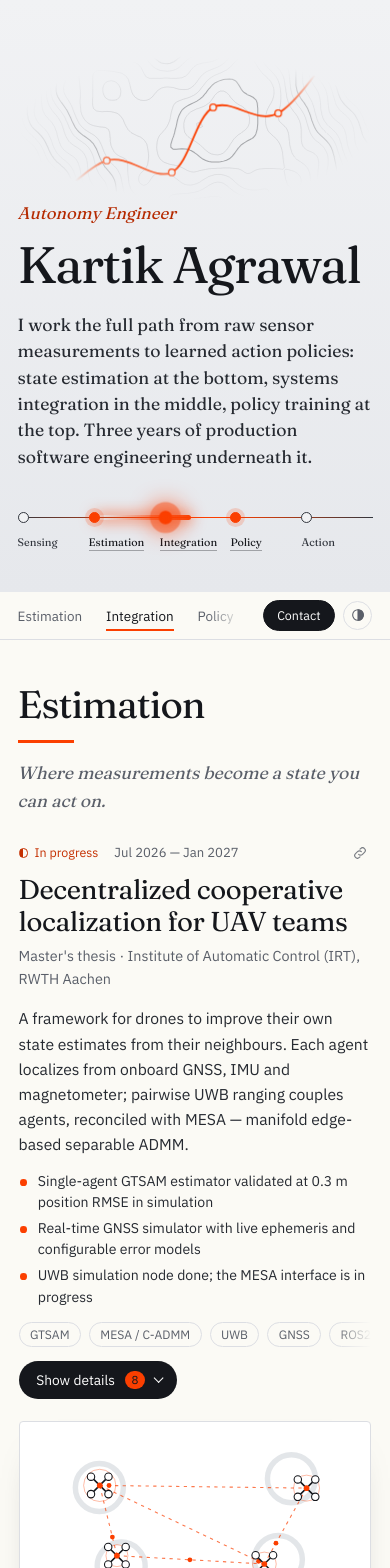
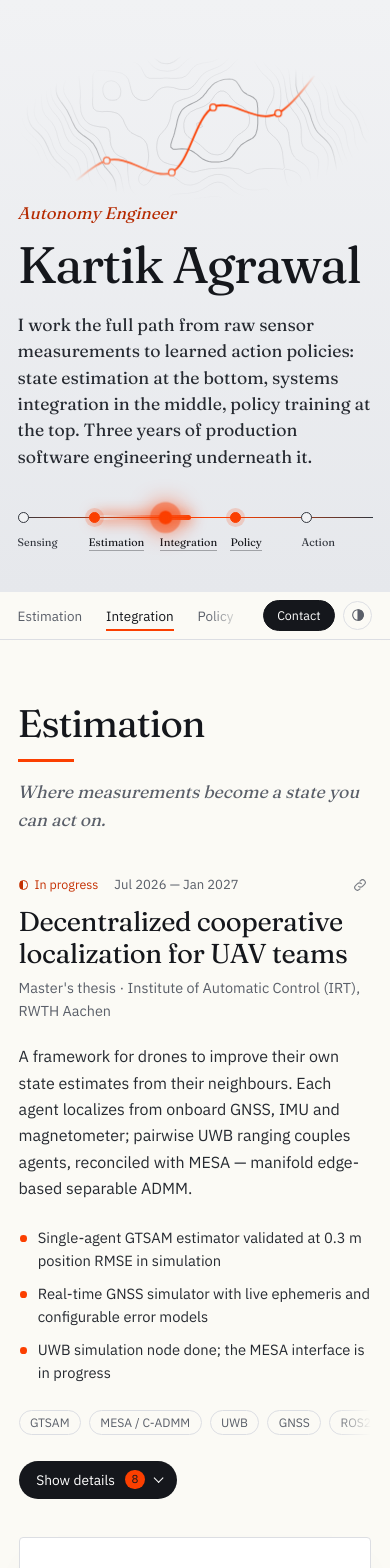
Before and after one commit to Bravo1311/portfolio, a React (Vite) app: page /#/ in a window 390 px wide. Shown: the top 1568 px of the page. Built offline with nearby package versions, Linux system fonts and the light colour scheme.

Commit message:
View Updates for phones

```diff
--- a/src/styles.css
+++ b/src/styles.css
@@ -718,24 +718,25 @@ section[id] { scroll-margin-top: var(--nav-h); }
   .nav ol { padding: 0.7rem 0; }
 }
 @media screen and (max-width: 46rem) {
-  .track { padding: 2.8rem 0; }
-  .track-head { margin-bottom: 1.6rem; }
-  .section { margin-top: 3rem; }
-  .section-title { margin-bottom: 1.5rem; }
-  .entry-summary, .entries-1 .entry-summary { font-size: 0.98rem; line-height: 1.6; }
+  .track { padding: 4rem 0; }
+  .track-head { margin-bottom: 2.4rem; }
+  .section { margin-top: 5rem; }
+  .section-title { margin-bottom: 2.2rem; }
+  .entry-summary, .entries-1 .entry-summary { font-size: 1rem; line-height: 1.65; margin-top: 1.3rem; }
   .entries-1 .entry-title { font-size: clamp(1.5rem, 7vw, 1.9rem); }
-  .highlights { margin-top: 0.9rem; gap: 0.3rem; }
-  .highlights li { font-size: 0.88rem; }
-  .tags { flex-wrap: nowrap; overflow-x: auto; scrollbar-width: none; margin-top: 0.9rem; -webkit-mask-image: linear-gradient(90deg, #000 90%, transparent); mask-image: linear-gradient(90deg, #000 90%, transparent); }
+  .highlights { margin-top: 1.6rem; gap: 0.65rem; }
+  .highlights li { font-size: 0.92rem; line-height: 1.55; }
+  .tags { flex-wrap: nowrap; overflow-x: auto; scrollbar-width: none; margin-top: 1.6rem; -webkit-mask-image: linear-gradient(90deg, #000 90%, transparent); mask-image: linear-gradient(90deg, #000 90%, transparent); }
   .tags::-webkit-scrollbar { display: none; }
   .tags li { flex: none; }
-  .entry-actions { margin-top: 0.9rem; }
-  .toggle { margin-top: 0.9rem; }
-  .plain-timeline { gap: 2.2rem; }
-  .skills { gap: 1.3rem; }
-  .skill-group h3 { margin-bottom: 0.5rem; font-size: 1rem; }
-  .skill-list { gap: 0.35rem; }
-  .skill-chip, .skill-plain { font-size: 0.8rem; padding: 0.1rem 0.65rem; }
-  .footer-inner { gap: 1.6rem; }
-  .footer { padding-top: 2.6rem; }
+  .entry-actions { margin-top: 1.6rem; }
+  .toggle { margin-top: 1.6rem; }
+  .entry-media { margin-top: 2.4rem; }
+  .detail-pad { padding-top: 2rem; }
+  .plain-timeline { gap: 3.2rem; }
+  .skills { gap: 2.2rem; }
+  .skill-group h3 { margin-bottom: 0.8rem; }
+  .skill-list { gap: 0.55rem; }
+  .footer-inner { gap: 2.2rem; }
+  .footer { padding-top: 3.6rem; }
 }
```
